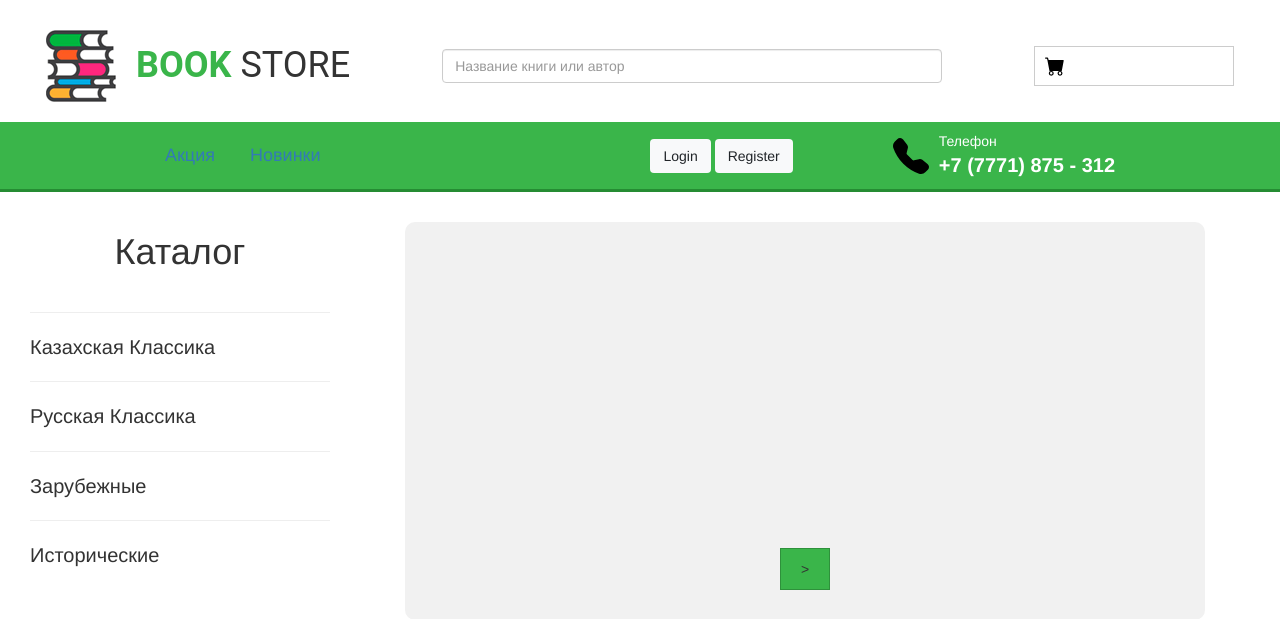
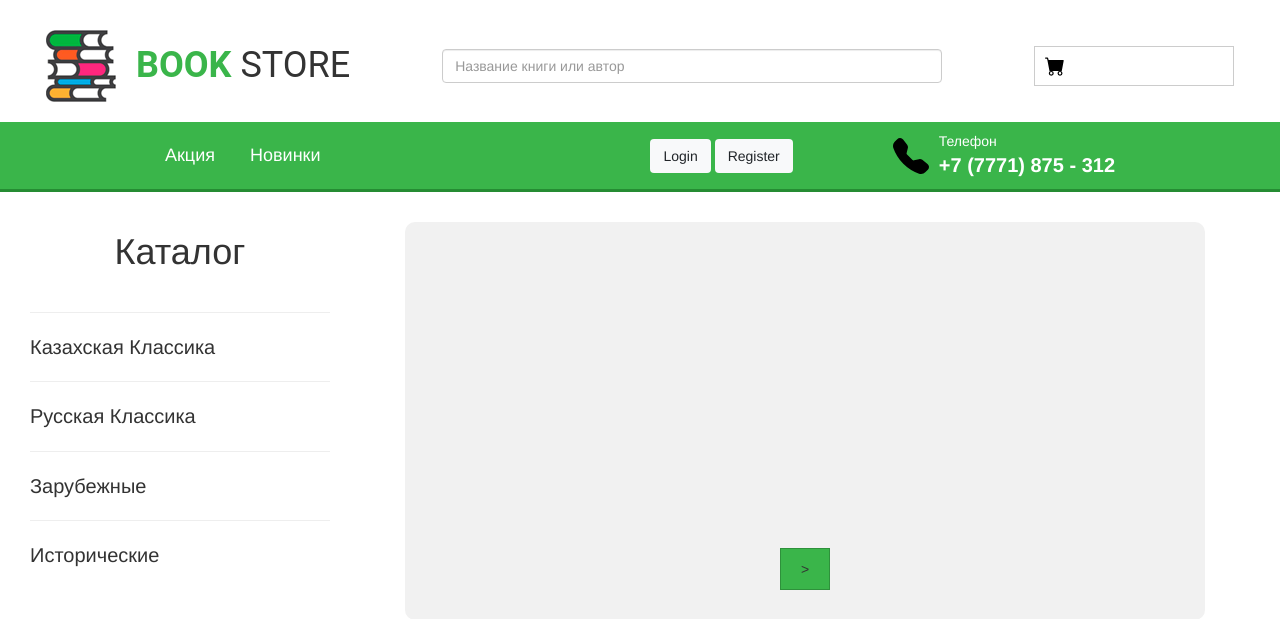
Before and after one commit to YerkanatSultanov/BackendFinalProject, a Django app: page / in a window 1280 px wide. Shown: the top 619 px of the page. Run offline with Django 4.2, Linux system fonts and the light colour scheme; data that the repository does not hold is empty; some libraries are stand-ins or nearby versions.

Commit message:
underline link none

```diff
--- a/static/main1.css
+++ b/static/main1.css
@@ -161,3 +161,13 @@ button:active {
 .reg-buttons {
     padding-right: 100px;
 }
+
+
+.link {
+    text-decoration: none;
+    color: white;
+}
+
+.link:hover{
+    color: white;
+}
--- a/templates/base.html
+++ b/templates/base.html
@@ -29,8 +29,8 @@
 </nav>
 <div id="header">
     <div class="left_side_header">
-        <span class="links_left"><a href="">Акция</a></span>
-        <span class="links_left" style="padding-left: 30px"><a href="">Новинки</a></span>
+        <span class="links_left"><a class="link" href="" style="text-decoration: none">Акция</a></span>
+        <span class="links_left" style="padding-left: 30px"><a class="link" href="" style="text-decoration: none">Новинки</a></span>
     </div>
 
     <div class="right_side_header">
```
